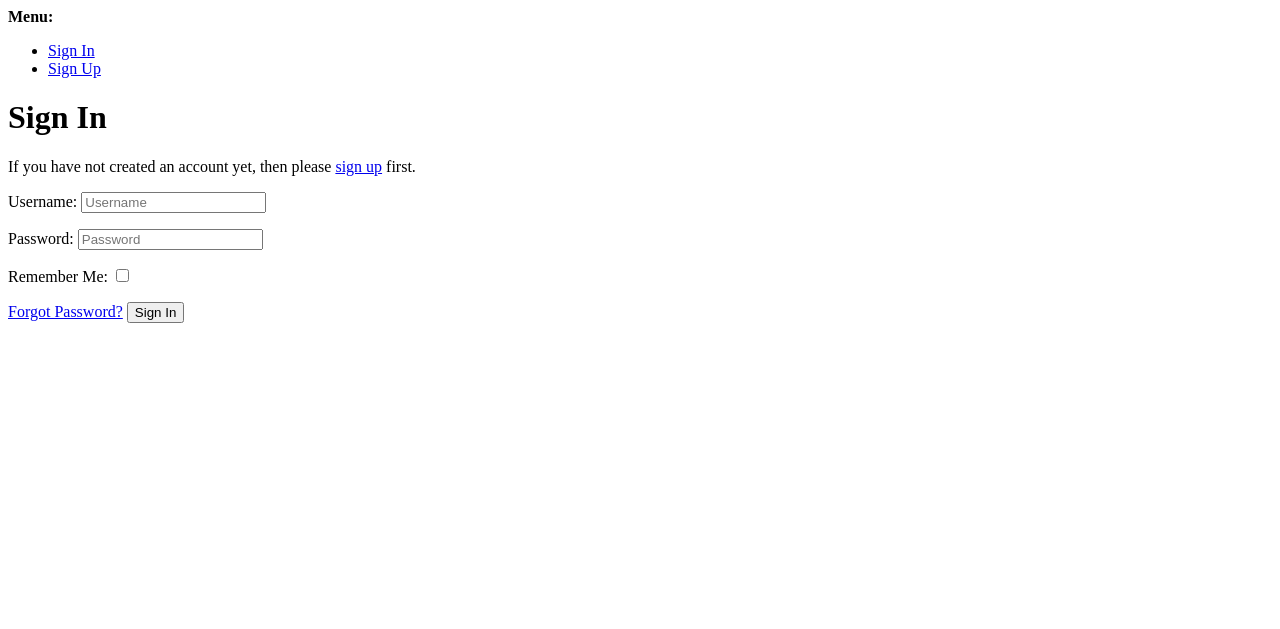
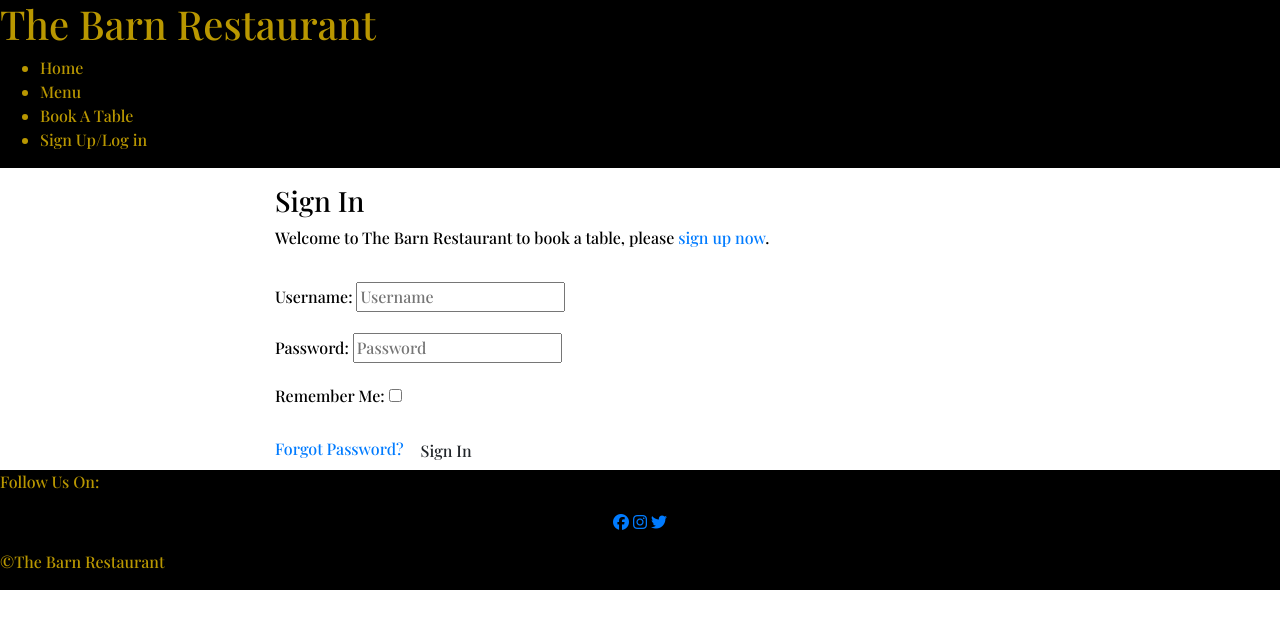
Before and after one commit to K-JC/The_Barn, a Django app: page /accounts/login/ in a window 1280 px wide. Shown: the top 629 px of the page. Run offline with Django 3.2, Linux system fonts and the light colour scheme; some libraries are stand-ins or nearby versions.

Commit message:
edit login.html, add a welcome message for users to sign up in order to book a table, delete social part of the code as I wont be using that and add some bootstrap

```diff
--- a/static/css/style.css
+++ b/static/css/style.css
@@ -31,4 +31,5 @@ footer {
 /*fix color */
 .social-links {
     text-align: center;
+
 }
--- a/templates/account/login.html
+++ b/templates/account/login.html
@@ -1,4 +1,4 @@
-{% extends "account/base.html" %}
+{% extends "base.html" %}
 
 {% load i18n %}
 {% load account socialaccount %}
@@ -7,31 +7,20 @@
 
 {% block content %}
 
-<h1>{% trans "Sign In" %}</h1>
+<div class="container">
+  <div class="row">
+  <div class="col-md-8 mt-3 offset-md-2">
 
-{% get_providers as socialaccount_providers %}
 
-{% if socialaccount_providers %}
-<p>{% blocktrans with site.name as site_name %}Please sign in with one
-of your existing third party accounts. Or, <a href="{{ signup_url }}">sign up</a>
-for a {{ site_name }} account and sign in below:{% endblocktrans %}</p>
+<h3>{% trans "Sign In" %}</h3>
 
-<div class="socialaccount_ballot">
-
-  <ul class="socialaccount_providers">
-    {% include "socialaccount/snippets/provider_list.html" with process="login" %}
-  </ul>
-
-  <div class="login-or">{% trans 'or' %}</div>
-
+<p>{% blocktrans %}Welcome to The Barn Restaurant to book a table, please
+<a href="{{ signup_url }}">sign up now</a>.{% endblocktrans %}</p>
+</div>
 </div>
 
-{% include "socialaccount/snippets/login_extra.html" %}
-
-{% else %}
-<p>{% blocktrans %}If you have not created an account yet, then please
-<a href="{{ signup_url }}">sign up</a> first.{% endblocktrans %}</p>
-{% endif %}
+<div class="row">
+<div class="col-md-8 mt-3 offset-md-2">
 
 <form class="login" method="POST" action="{% url 'account_login' %}">
   {% csrf_token %}
@@ -39,8 +28,11 @@ for a {{ site_name }} account and sign in below:{% endblocktrans %}</p>
   {% if redirect_field_value %}
   <input type="hidden" name="{{ redirect_field_name }}" value="{{ redirect_field_value }}" />
   {% endif %}
+<!--FORGOTTEN PASSWORD?-->
   <a class="button secondaryAction" href="{% url 'account_reset_password' %}">{% trans "Forgot Password?" %}</a>
-  <button class="primaryAction" type="submit">{% trans "Sign In" %}</button>
+  <button class="btn btn-signup right" type="submit">{% trans "Sign In" %}</button>
 </form>
+</div>
+</div>
 
 {% endblock %}
--- a/templates/account/logout.html
+++ b/templates/account/logout.html
@@ -1,4 +1,4 @@
-{% extends "account/base.html" %}
+{% extends "base.html" %}
 
 {% load i18n %}
 
```
